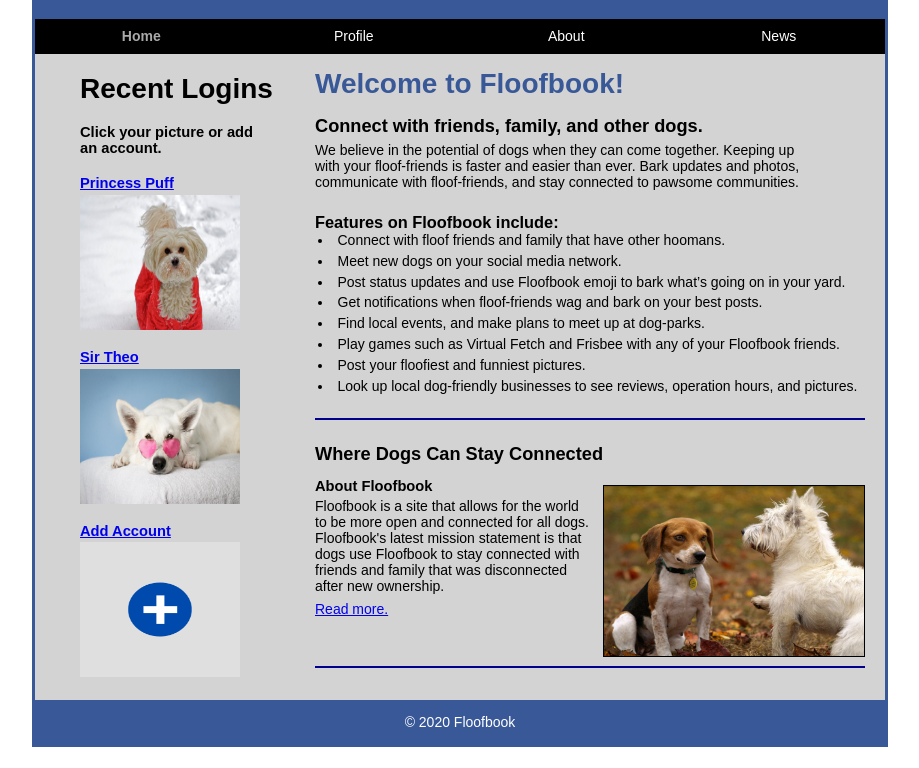
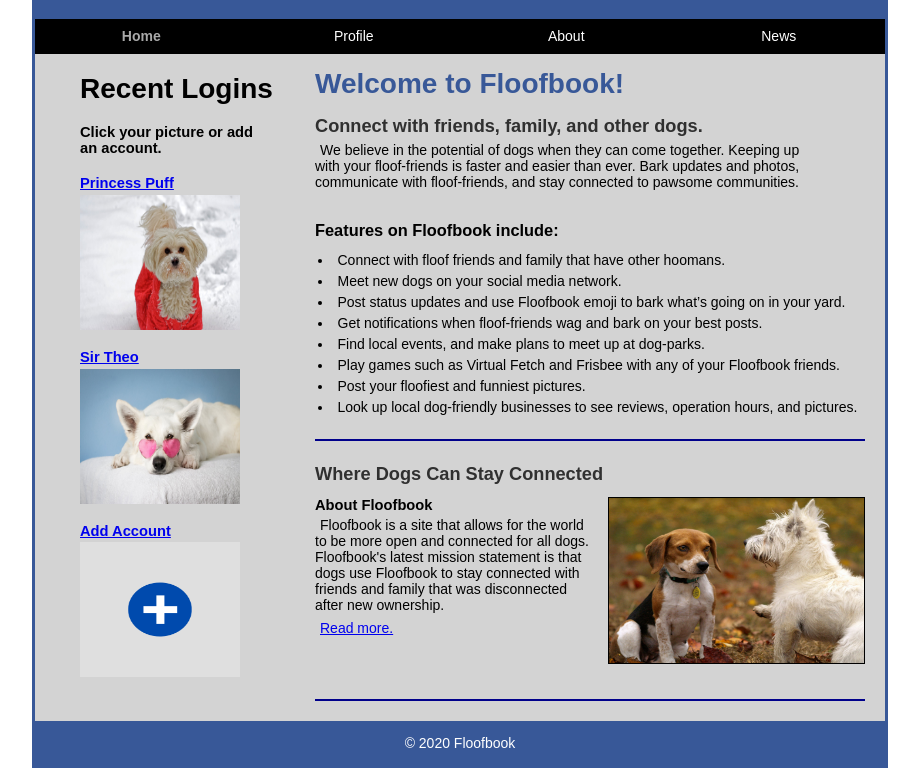
Before and after one commit to Jahnava/floofbook, a plain HTML site: page index.html in a window 1280 px wide. Shown: the part 90-858 px from the top of the page, without its empty margins (180-1099 px from the left). Before the commit the page ends 837 px from the top, so only its background shows below. Drawn offline with Linux system fonts and the light colour scheme.

Commit message:
added an inden to the p text in the section

```diff
--- a/styles/final.css
+++ b/styles/final.css
@@ -110,13 +110,17 @@ section h1 {
 	margin: 0;
 }
 section h2 {
-/*	color: darkblue;*/
+	color: #303030;
 	font-size: 130%;
 	padding: .5em 0 .25em 0;
+}
+section h3{
+    padding: .5em 0 .75em 0;
 }
 
 section p {
 	padding-bottom: .5em;
+    text-indent: 5px;
 }
 section blockquote {
 	padding: 0 2em;
@@ -140,12 +144,13 @@ section img {
 
 /* the styles for the article */
 article {
-	padding: 1em 0 3em 0;
+	padding: 1em 0 4em 0;
 	border-top: 2px solid darkblue;
 	border-bottom: 2px solid darkblue;
 }
 article h2 {
-	padding-bottom: .75em;
+    padding: .5em 0 .25em 0;
+
 }
 article h3 {
 	font-size: 105%;
@@ -155,8 +160,8 @@ article img {
 	float: right;
 	margin: .5em 0 1em 1em;
 	border: 1px solid black;
-    width:260px;
-    height:170px
+    width:255px;
+    height:165px
 }
 
 /* the styles for the aside */
```
Also changed, not shown: profiles/princess-puff.html (+3 -3 lines), images/princess-puff-profile.png (deleted).
